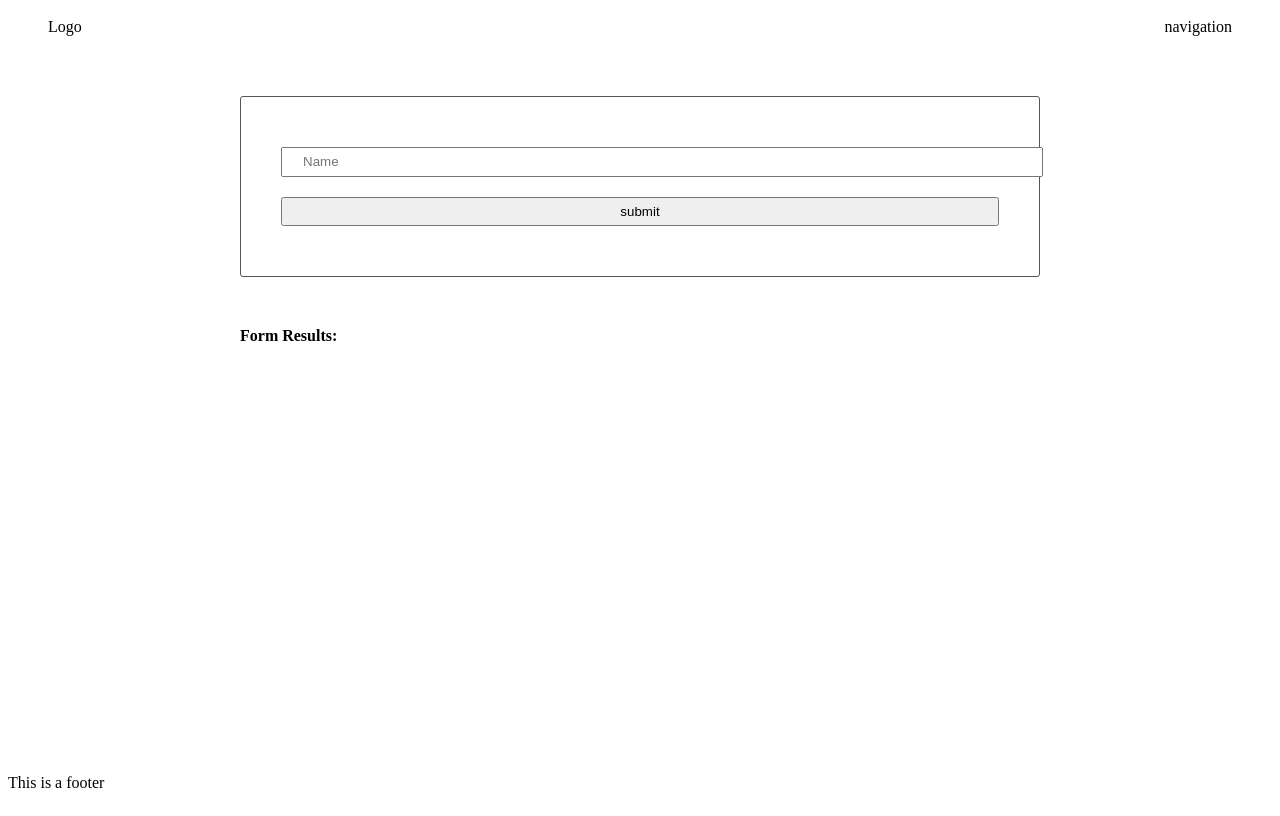
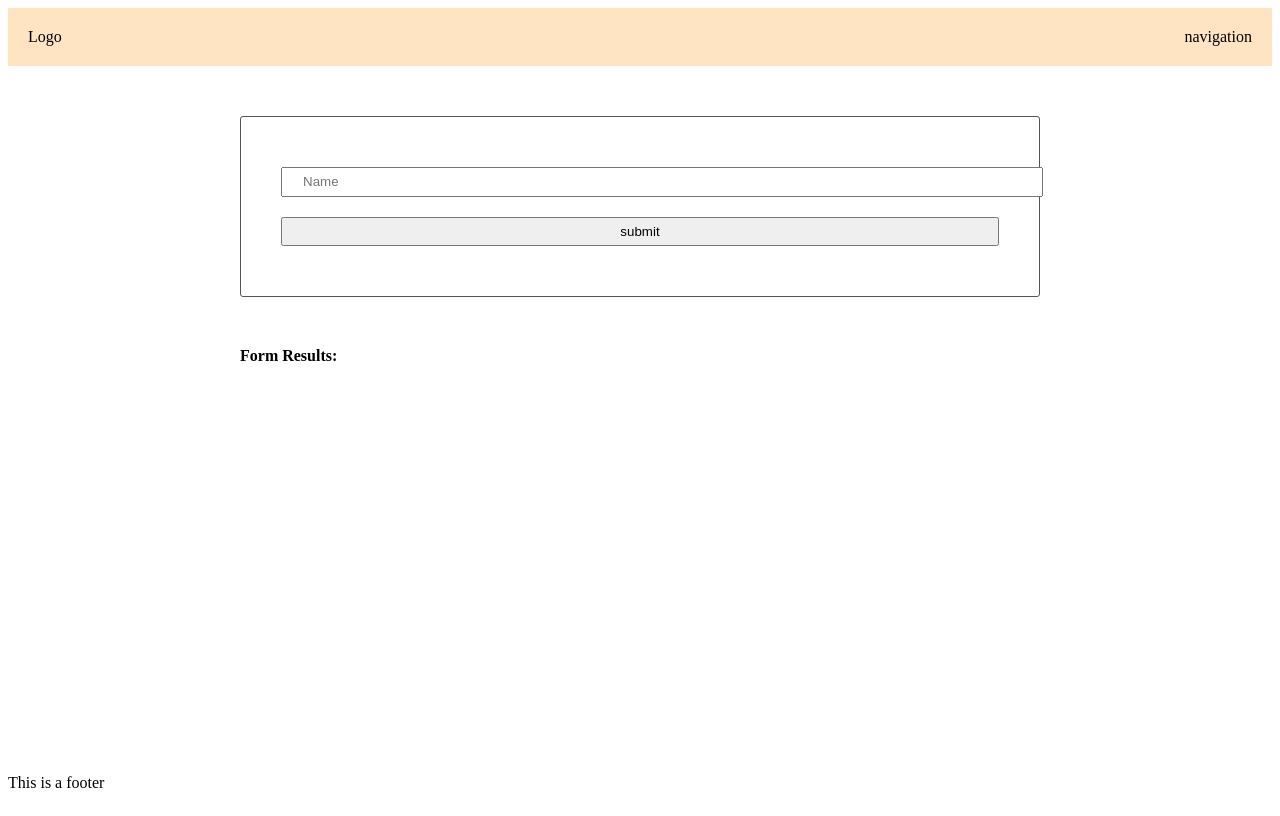
Before and after one commit to Mevans91/Udacity-Project4, a website built with webpack: page src/client/views/index.html in a window 1280 px wide. Built offline with nearby package versions, Linux system fonts and the light colour scheme.

Commit message:
webpack updated, styles working

```diff
--- a/package.json
+++ b/package.json
@@ -15,7 +15,7 @@
   "dependencies": {
     "dotenv": "^8.2.0",
     "express": "^4.17.1",
-    "webpack": "^4.35.3",
+    "webpack": "^4.46.0",
     "webpack-cli": "^3.3.5"
   },
   "devDependencies": {
--- a/src/client/styles/header.scss
+++ b/src/client/styles/header.scss
@@ -1,5 +1,8 @@
 header {
     display: flex;
     justify-content: space-between;
-    padding: 10px 40px;
+    padding: 20px 20px;
+    background-color: bisque;
+    margin-left: 0%;
+    margin-right: 0%;
 }
```
Also changed, not shown: src/client/views/index.html (+0 -5 lines), 1 other file.
